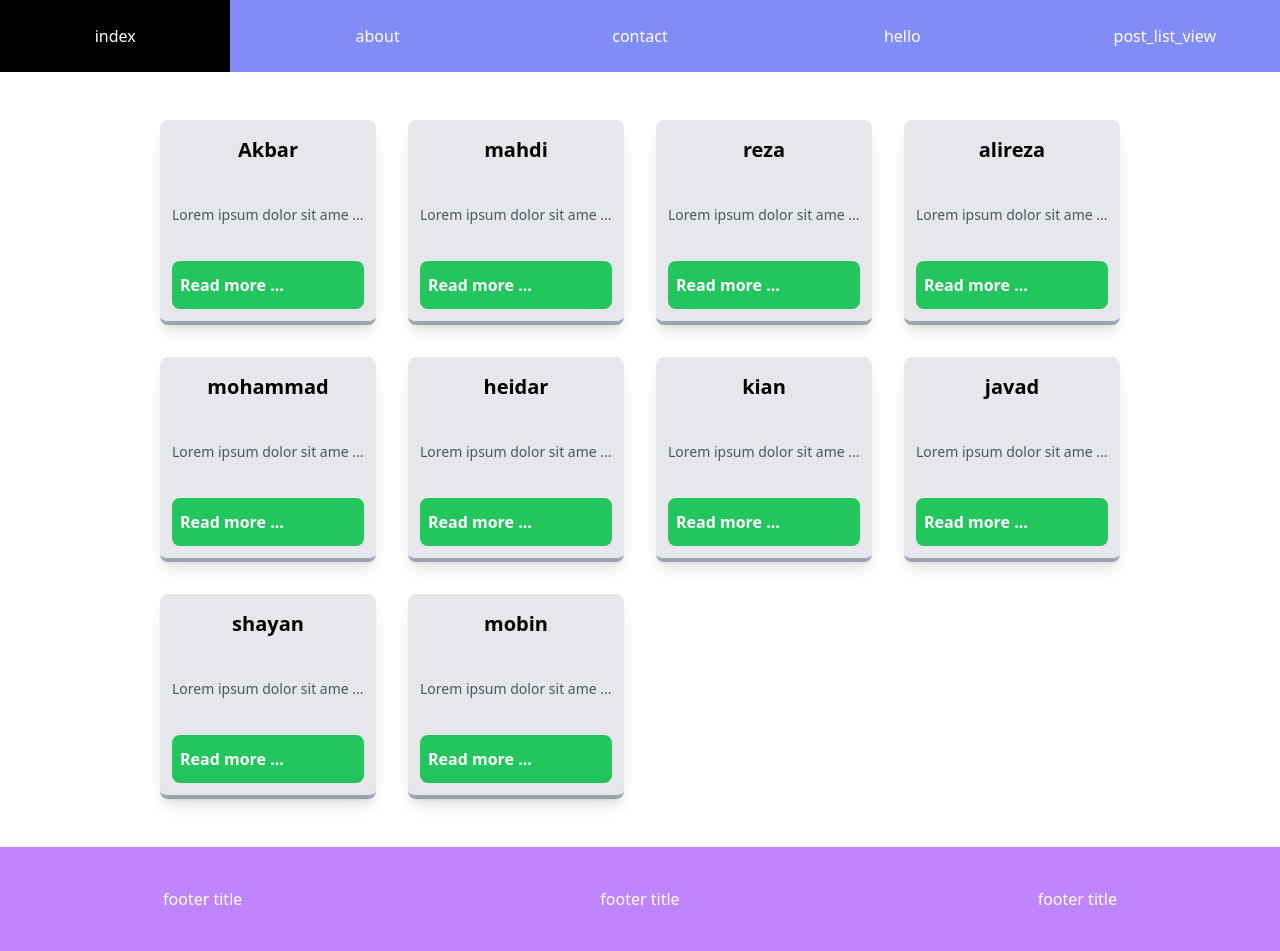
After one commit to MrYazdan/Maktab64-Flask, a Flask app: page /posts in a window 1280 px wide. The commit adds this page. Run offline with Flask 2, Linux system fonts and the light colour scheme; some libraries are stand-ins or nearby versions.

Commit message:
Flask 4: completed !

```diff
--- a/app.py
+++ b/app.py
@@ -6,6 +6,7 @@ app = Flask(__name__, template_folder="templates")
 
 # Configure app route
 app.add_url_rule('/', 'index', index)
+app.add_url_rule('/contact-us', 'contact', contact_us)
 app.add_url_rule('/about', 'about', about)
 app.add_url_rule('/hello', 'hello', say_hello)
 app.add_url_rule('/sum/', 'sum', sum_func, defaults={'number1': 10, 'number2': 12})
@@ -17,6 +18,9 @@ app.add_url_rule('/printer/<text>', 'printer', printer_func, methods=['GET', 'PO
 app.add_url_rule('/request_info/', 'request_info', requests_func)
 app.add_url_rule('/users', 'users', users, methods=['GET', 'POST'])
 app.add_url_rule('/users/<int:user_id>', 'get_user', get_user)
+app.add_url_rule('/posts', 'post_list_view', post_list)
+app.add_url_rule('/post/<int:post_id>', 'post_detail_view', post_detail)
+app.add_url_rule('/create/', 'create_view', create_post, methods=['GET', 'POST'])
 
 if __name__ == "__main__":
     app.run()
--- /dev/null
+++ b/requirements.txt
@@ -0,0 +1,6 @@
+click==8.0.3
+Flask==2.0.2
+itsdangerous==2.0.1
+Jinja2==3.0.3
+MarkupSafe==2.0.1
+Werkzeug==2.0.2
--- a/templates/about.html
+++ b/templates/about.html
@@ -1,4 +1,4 @@
-{% extends "_base.html" %}
+{% extends "layout/_base.html" %}
 {% block title %}{{ data.page.title }}{% endblock %}
 {% block body %}
     <div class="w-full flex items-center justify-content-center h-96 text-8xl" style="background-color: bisque;">
--- a/templates/hi.html
+++ b/templates/hi.html
@@ -1,4 +1,4 @@
-{% extends "_base.html" %}
+{% extends "layout/_base.html" %}
 {% block title %}{{ data.name }}{% endblock %}
 {% block body %}
     <center>
--- a/templates/index.html
+++ b/templates/index.html
@@ -1,4 +1,4 @@
-{% extends "_base.html" %}
+{% extends "layout/_base.html" %}
 {% block title %}{{ data.page.title }}{% endblock %}
 {% block body %}
     <section>
--- /dev/null
+++ b/templates/layout/__footer.html
@@ -0,0 +1,8 @@
+{# footer #}
+<section>
+    <div class="w-full text-white bg-purple-400 grid grid-cols-3 gap-8">
+        <div class="py-10 text-center">footer title</div>
+        <div class="py-10 text-center">footer title</div>
+        <div class="py-10 text-center">footer title</div>
+    </div>
+</section>
--- /dev/null
+++ b/templates/layout/__nav.html
@@ -0,0 +1,10 @@
+{# navbar #}
+<section>
+    <div class="w-full grid grid-cols-{{ data.links | length }} gap-8 text-center bg-indigo-400 text-white">
+        {% for endpoint in data.links %}
+            <div class="text-center py-6 hover:bg-black bg-opacity-10"><a target="_blank"
+                                                                          href="{{ url_for(endpoint) }}">{{ endpoint }}</a>
+            </div>
+        {% endfor %}
+    </div>
+</section>
--- /dev/null
+++ b/templates/layout/__stylesheet.html
@@ -0,0 +1,2 @@
+{# write stylesheet here ! #}
+<script src="https://cdn.tailwindcss.com"></script>
--- /dev/null
+++ b/templates/layout/_base.html
@@ -0,0 +1,23 @@
+<!DOCTYPE html>
+<html lang="en">
+<head>
+    <meta charset="UTF-8">
+    <title>{{ data.page.base_title }} | {% block title %}Test title{% endblock %}</title>
+    {% include "layout/__stylesheet.html" %}
+    <!--  Extra head  -->
+    {% block extra_head %}{% endblock %}
+</head>
+<body>
+<!--  Body  -->
+{% include "layout/__nav.html" %}
+{% block body %}
+    <section>
+        <div class="flex items-center justify-items-center w-full h-96 text-center">
+            <span class="text-center w-full text-6xl text-red-500">{{ data.page.title }}</span>
+        </div>
+    </section>
+{% endblock %}
+{% block extra_footer %}<!--  Extra footer  -->{% endblock %}
+{% include "layout/__footer.html" %}
+</body>
+</html>
--- /dev/null
+++ b/templates/list_view.html
@@ -0,0 +1,17 @@
+{% extends "layout/_base.html" %}
+{% block title %}{{ data.page.title }}{% endblock %}
+{% block body %}
+    <section>
+        <div class="mx-auto py-12 w-9/12 gap-8 grid grid-cols-4">
+            {% for post in posts %}
+                <div class="rounded-lg border-b-4 col-span-1 border-gray-400 shadow-lg px-3 bg-gray-200">
+                    <h3 class="text-black py-4 font-bold text-center text-xl ">{{ post.title }}</h3>
+                    <hr>
+                    <p class="text-gray-600 w-full text-justify py-6 text-sm">{{ post.content[0:25] }} ...</p>
+                    <a href="{{ url_for("post_detail_view", post_id=post.id) }}" class="py-3 px-2 rounded-lg my-3 text-white bg-green-500 block w-full font-bold hover:bg-green-600">Read more ...</a>
+                </div>
+            {% endfor %}
+
+        </div>
+    </section>
+{% endblock %}
--- a/views.py
+++ b/views.py
@@ -9,8 +9,31 @@ base_variables = {
         "title": 'Maktab 64'
     },
 
-    "links": ["index", "about", "hello", "request_info"]
+    "links": ["index", "about", "contact", "hello", "post_list_view"]
 }
+
+posts = [
+    {"id": 1, "title": "Akbar",
+     "content": "Lorem ipsum dolor sit amet, consectetur adipisicing elit. Accusamus cumque harum labore magni minima quia quod reprehenderit veritatis voluptatibus? Accusamus aliquam cumque eius expedita fugit hic id modi quam rerum."},
+    {"id": 2, "title": "mahdi",
+     "content": "Lorem ipsum dolor sit amet, consectetur adipisicing elit. Accusamus cumque harum labore magni minima quia quod reprehenderit veritatis voluptatibus? Accusamus aliquam cumque eius expedita fugit hic id modi quam rerum."},
+    {"id": 3, "title": "reza",
+     "content": "Lorem ipsum dolor sit amet, consectetur adipisicing elit. Accusamus cumque harum labore magni minima quia quod reprehenderit veritatis voluptatibus? Accusamus aliquam cumque eius expedita fugit hic id modi quam rerum."},
+    {"id": 4, "title": "alireza",
+     "content": "Lorem ipsum dolor sit amet, consectetur adipisicing elit. Accusamus cumque harum labore magni minima quia quod reprehenderit veritatis voluptatibus? Accusamus aliquam cumque eius expedita fugit hic id modi quam rerum."},
+    {"id": 5, "title": "mohammad",
+     "content": "Lorem ipsum dolor sit amet, consectetur adipisicing elit. Accusamus cumque harum labore magni minima quia quod reprehenderit veritatis voluptatibus? Accusamus aliquam cumque eius expedita fugit hic id modi quam rerum."},
+    {"id": 6, "title": "heidar",
+     "content": "Lorem ipsum dolor sit amet, consectetur adipisicing elit. Accusamus cumque harum labore magni minima quia quod reprehenderit veritatis voluptatibus? Accusamus aliquam cumque eius expedita fugit hic id modi quam rerum."},
+    {"id": 7, "title": "kian",
+     "content": "Lorem ipsum dolor sit amet, consectetur adipisicing elit. Accusamus cumque harum labore magni minima quia quod reprehenderit veritatis voluptatibus? Accusamus aliquam cumque eius expedita fugit hic id modi quam rerum."},
+    {"id": 8, "title": "javad",
+     "content": "Lorem ipsum dolor sit amet, consectetur adipisicing elit. Accusamus cumque harum labore magni minima quia quod reprehenderit veritatis voluptatibus? Accusamus aliquam cumque eius expedita fugit hic id modi quam rerum."},
+    {"id": 9, "title": "shayan",
+     "content": "Lorem ipsum dolor sit amet, consectetur adipisicing elit. Accusamus cumque harum labore magni minima quia quod reprehenderit veritatis voluptatibus? Accusamus aliquam cumque eius expedita fugit hic id modi quam rerum."},
+    {"id": 10, "title": "mobin",
+     "content": "Lorem ipsum dolor sit amet, consectetur adipisicing elit. Accusamus cumque harum labore magni minima quia quod reprehenderit veritatis voluptatibus? Accusamus aliquam cumque eius expedita fugit hic id modi quam rerum."},
+]
 
 
 def index():
@@ -19,10 +42,50 @@ def index():
     return render_template("index.html", data=data)
 
 
+def post_list():
+    data = base_variables
+    data['page']['title'] = "Posts"
+    return render_template("list_view.html", data=data, posts=posts)
+
+
+def create_post():
+    data = base_variables
+    data['page']['title'] = "Create a post"
+
+    if request.method == "GET":
+        # form view !
+        print(f"{request.args=}")
+        return render_template("create_view.html", data=data)
+    elif request.method == "POST":
+        # add new post : --> Flush
+        post = {
+            "id": len(posts) + 1,
+            "title": escape(request.form.get('title')),
+            "content": escape(request.form.get('content')),
+        }
+        posts.append(post)
+        return "Post created !", 201
+
+    return "Forbidden Request 403", 403
+
+
+def post_detail(post_id: int):
+    post = posts[post_id - 1]
+    data = base_variables
+    data['page']['title'] = post['title']
+    return render_template("detail_view.html", data=data, post=post)
+
+
 def about():
     data = base_variables
     data['page']['title'] = "About page !"
     return render_template("about.html", data=data)
+
+
+def contact_us():
+    data = base_variables
+    data['page']['title'] = "Contact-us page !"
+    return render_template("contact-us.html", data=data)
 
 
 def say_hello():
```
Also changed, not shown: templates/_base.html (deleted, +0 -31 lines), templates/contact-us.html (added, +9 -0 lines), templates/create_view.html (added, +15 -0 lines), templates/detail_view.html (added, +10 -0 lines).
